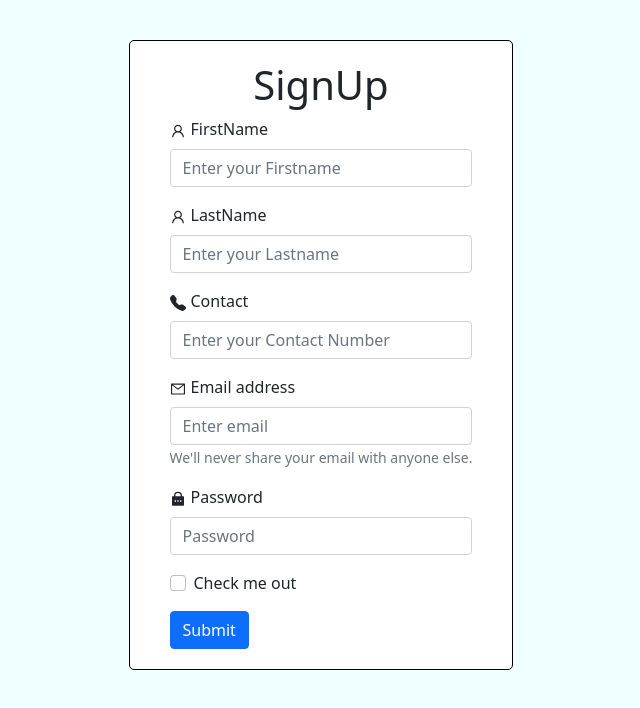
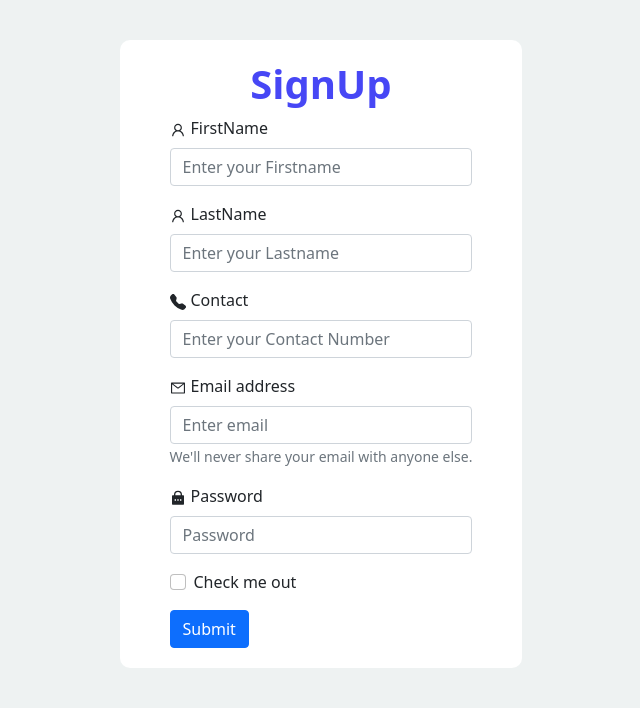
Before and after one commit to diksha-developer/sharingfile, a React (Create React App) app: page / in a window 1280 px wide. Shown: the top 708 px of the page, without its empty margins (319-959 px from the left). Built offline with nearby package versions, Linux system fonts and the light colour scheme.

Commit message:
updated style of page

```diff
--- a/src/assets/css/style.css
+++ b/src/assets/css/style.css
@@ -2,18 +2,19 @@
 body{
     justify-content: center;
     display: flex;
-    background-color: azure !important;
+    background-color: #eef2f2 !important;
     /* background-color:white !important; */
 
   }
 
+  /* #eef2f2 */
+  .signUpContainer{
+      /* border: 1px solid black; */
+      padding: 20px 50px;
+      margin-top: 40px;
+      border-radius: 10px;
+      background-color: white;
 
-  .signUpContainer{
-      border: 1px solid black;
-      padding: 20px 40px;
-      margin-top: 40px;
-      border-radius: 5px;
-      background-color: white;
     }
 
     .errors{
@@ -23,6 +24,8 @@ body{
 
     .heading{
         text-align: center;
+        color: #4747f5;
+        font-weight: 700;
     }
     .signuplabel{
       margin-left: 5px;
```
